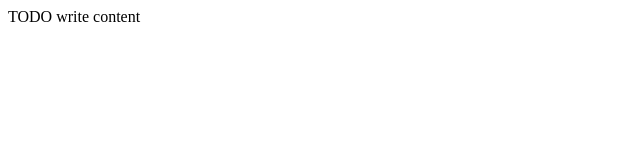
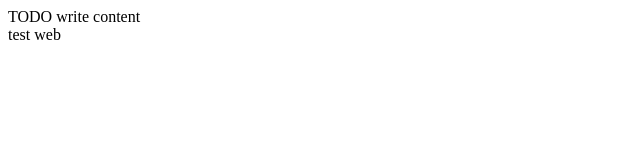
Before and after one commit to puspaningtyas/rpl20181, a plain HTML site: page WebApplication1/web/index.html in a window 1280 px wide. Shown: the full height of the page, 0-640 px from the left. Drawn offline with Linux system fonts and the light colour scheme.

Commit message:
version1.2

```diff
--- a/WebApplication1/web/index.html
+++ b/WebApplication1/web/index.html
@@ -12,5 +12,6 @@ and open the template in the editor.
     </head>
     <body>
         <div>TODO write content</div>
+        test web
     </body>
 </html>
```
